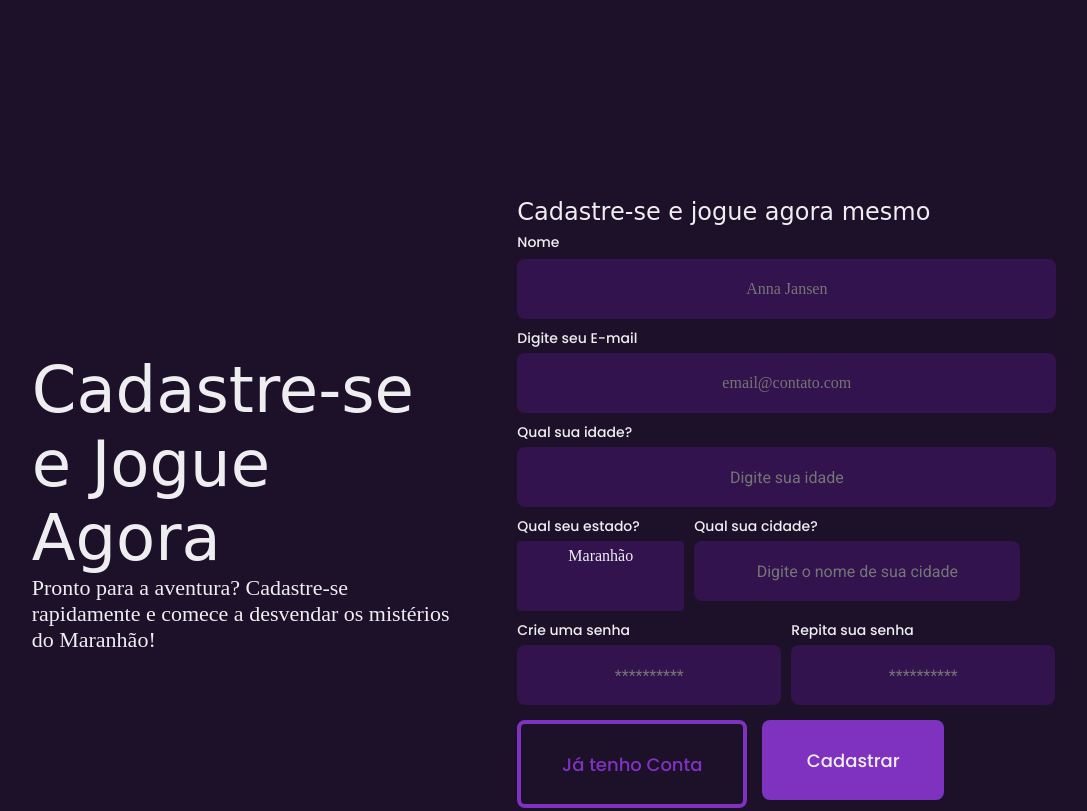
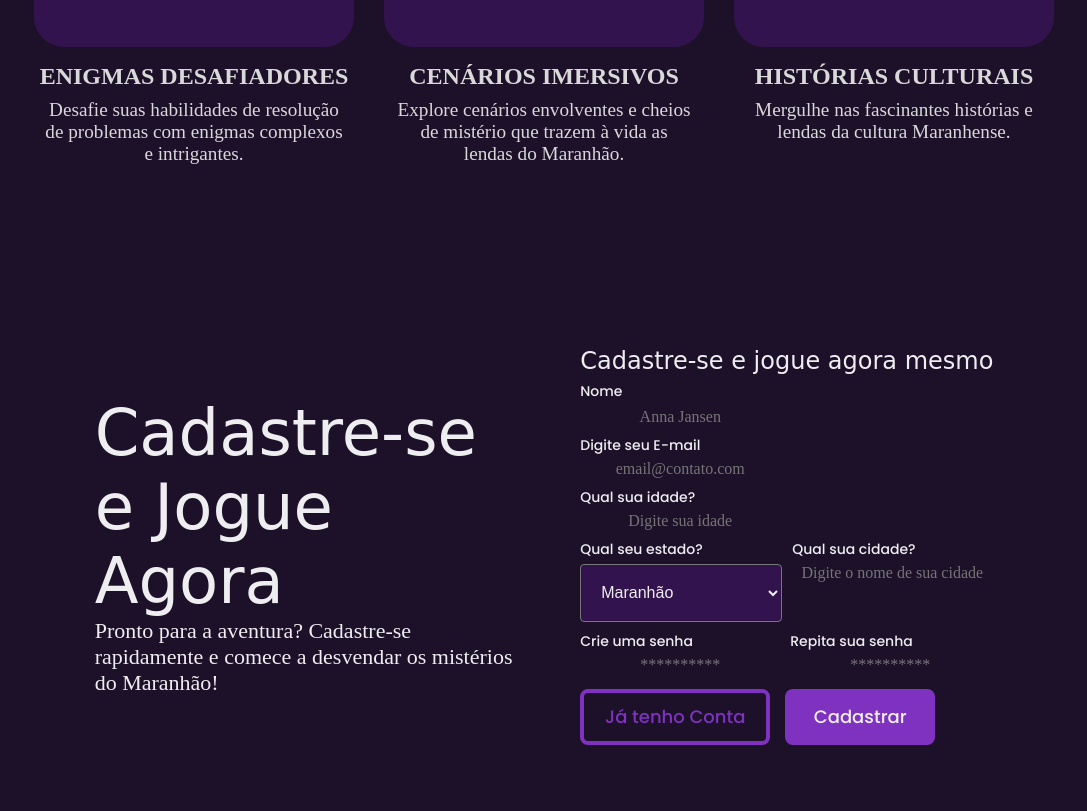
Before and after one commit to EdsonKL/Site-Jogo-3Doors, a website: page index.html in a window 1280 px wide. Shown: the part 1598-2409 px from the top of the page, without its empty margins (96-1183 px from the left). Drawn offline with Linux system fonts and the light colour scheme; a web font is replaced by a local one.

Commit message:
Teste de responsividade iphone- all:unset em todos padrão

```diff
--- a/src/home/style.css
+++ b/src/home/style.css
@@ -4,8 +4,6 @@
 * {
   padding: 0;
   margin: 0;
-  all: unset;
-
 }
 body {
   text-align: center;
@@ -338,6 +336,8 @@ header {
     border-radius: 8px;
     padding: 6px 16px;
     font-size: 16px;
+    all: unset;
+
   }
   input:focus {
     border: none;
@@ -401,6 +401,8 @@ header {
       border-radius: 8px;
       padding: 6px 16px;
       font-size: 16px;
+      all: unset;
+
     }
     input:focus {
       border: none;
@@ -447,6 +449,8 @@ header {
       height: 48px;
       padding: 6px 16px;
       font-family: "Roboto", sans-serif;
+      all: unset;
+
     }
   }
   @media screen and (max-width: 1225px) {
@@ -513,6 +517,8 @@ header {
       height: 48px;
       padding: 6px 16px;
       font-family: "Roboto", sans-serif;
+      all: unset;
+
     }
   }
   @media screen and (max-width: 1225px) {
@@ -585,6 +591,8 @@ header {
       height: 48px;
       padding: 6px 16px;
       font-family: "Roboto", sans-serif;
+      all: unset;
+
     }
   }
   @media screen and (max-width: 1225px) {
@@ -615,7 +623,6 @@ header {
         font-size: 18px;
       }
       input{
-        all: unset;
         width: 76vw;
       }
     }
```
